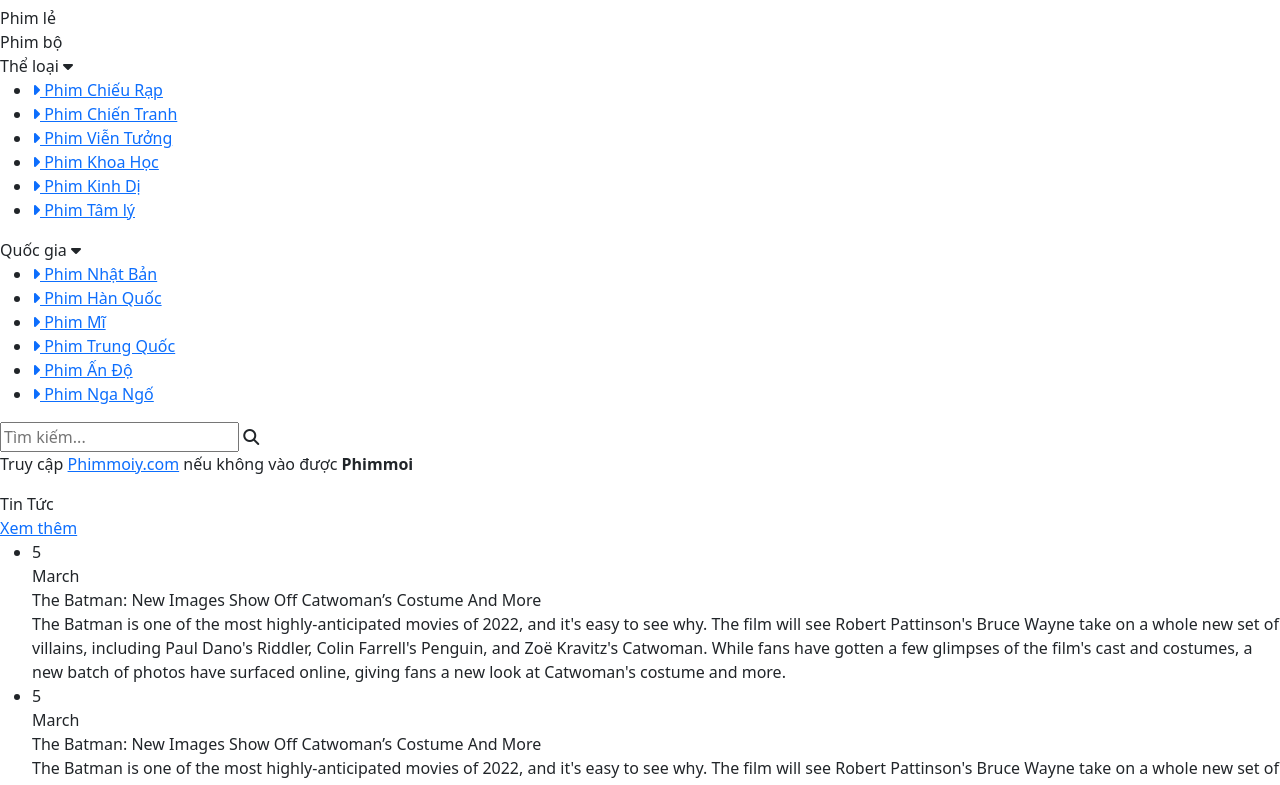
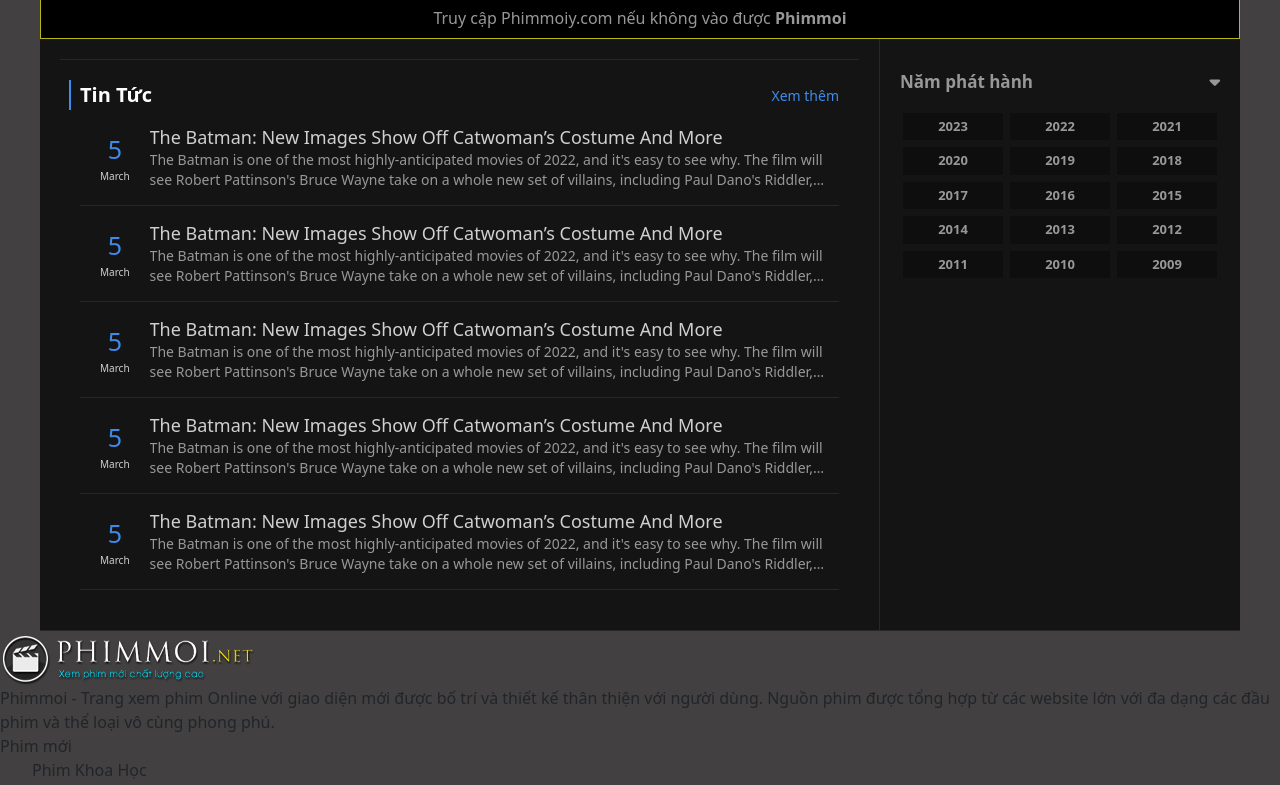
Before and after one commit to MiyagawaMizu/4nime, a website: page index.html in a window 1280 px wide. Shown: the part 73-858 px from the top of the page. Drawn offline with nearby package versions, Linux system fonts and the light colour scheme; the site is published under a folder, as on GitHub Pages, so addresses that start at the root find nothing.

Commit message:
Update index.html

```diff
--- a/index.html
+++ b/index.html
@@ -6,9 +6,9 @@
         <title>Movie</title>
         <link rel="stylesheet" href="node_modules/bootstrap/dist/css/bootstrap.css" />
         <link rel="stylesheet" href="https://cdnjs.cloudflare.com/ajax/libs/font-awesome/6.4.2/css/all.min.css" />
-        <link rel="stylesheet" href="/css/styleHeader.css" />
-        <link rel="stylesheet" href="/css/styleBody.css" />
-        <link rel="stylesheet" href="/css//styleFooter.css" />
+        <link rel="stylesheet" href="./css/styleHeader.css" />
+        <link rel="stylesheet" href="./css/styleBody.css" />
+        <link rel="stylesheet" href="./css//styleFooter.css" />
     </head>
     <body>
         <!-- Header -->
@@ -158,7 +158,7 @@
                 <div class="footer_content">
                     <div class="footer_main">
                         <div class="footer_main_img">
-                            <img src="images/footer-header.png" alt="" />
+                            <img src="./images/footer-header.png" alt="" />
                         </div>
                         <div class="footer_main_text">
                             <span>Phimmoi</span> - Trang xem phim Online với giao diện mới được bố trí và thiết kế thân
@@ -204,6 +204,6 @@
             </footer>
         </div>
         <script src="./node_modules/bootstrap/dist/js/bootstrap.js"></script>
-        <script src="scripts/body.js"></script>
+        <script src="./scripts/body.js"></script>
     </body>
 </html>
```
